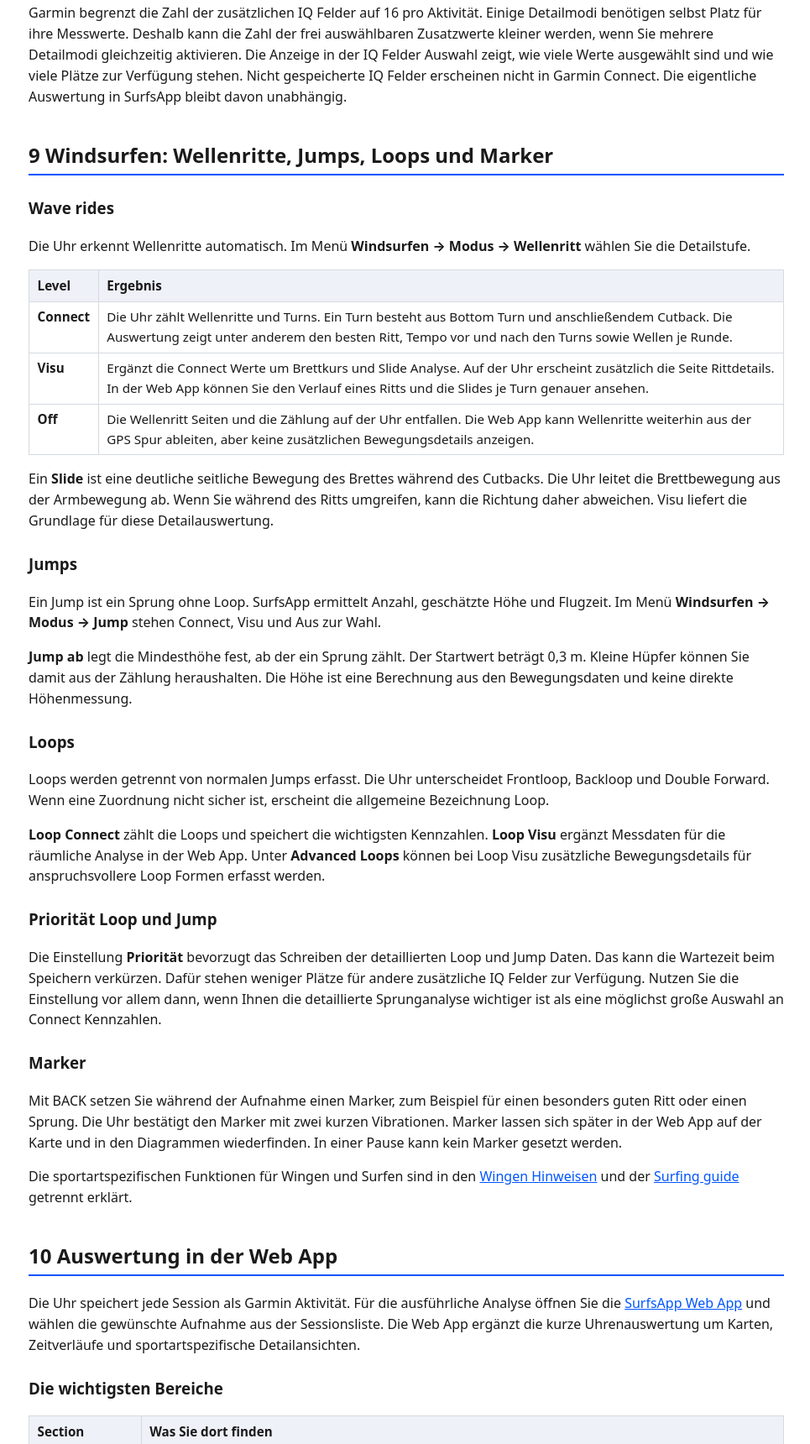
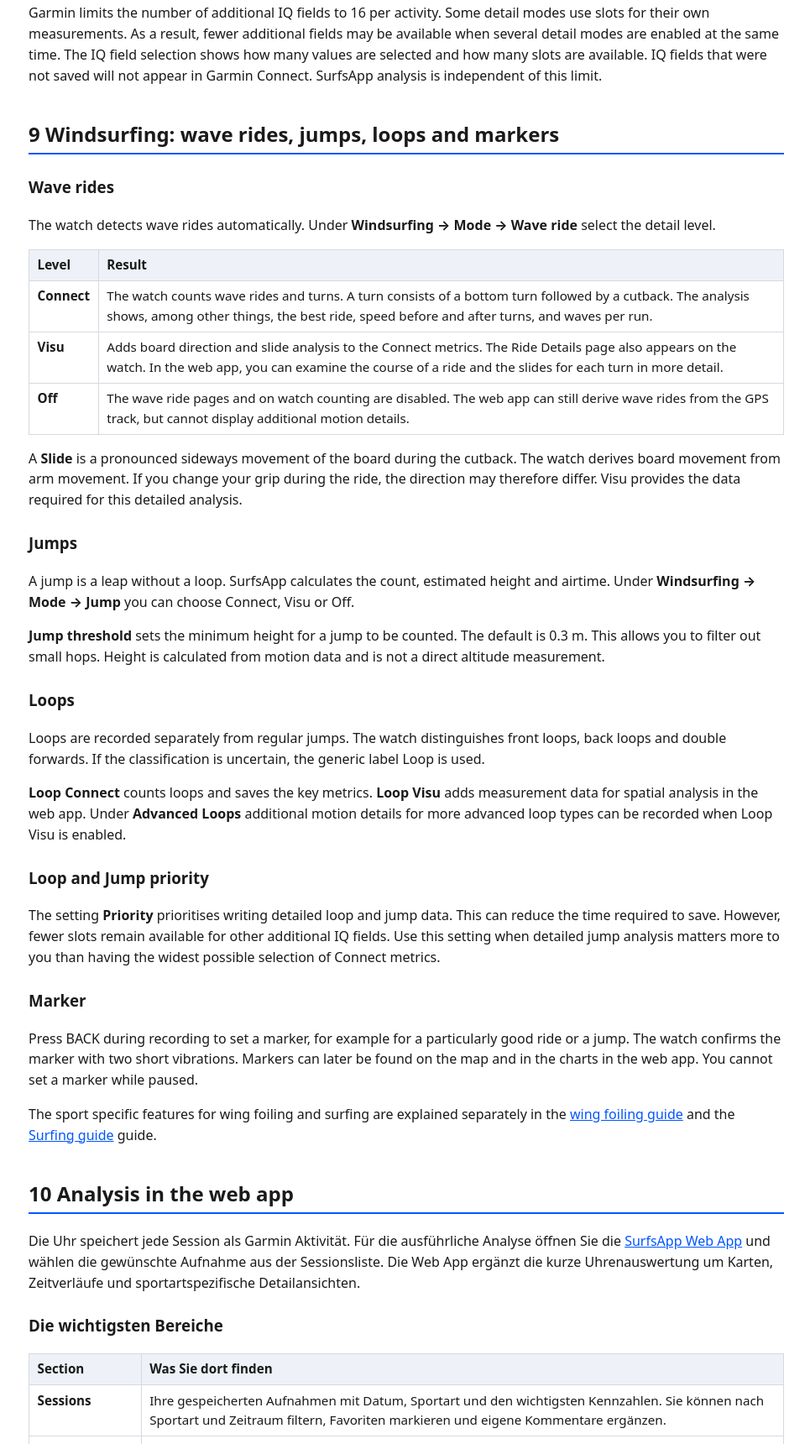
Before and after one commit to AndiSGreenED/surfsapp, a plain HTML site: page anleitung/index.en.html in a window 1280 px wide. Shown: the part 10086-11806 px from the top of the page at 84% size, without its empty margins (156-1121 px from the left). Drawn offline with Linux system fonts and the light colour scheme; no server answers.

Commit message:
Translate user guide wave ride, jump and loop sections

```diff
--- a/anleitung/index.en.html
+++ b/anleitung/index.en.html
@@ -271,32 +271,32 @@
       <tr><td>Wing foiling: Jump</td><td>Counts jumps and saves metrics.</td><td>Additional measurement data for later jump analysis.</td><td>No jump detection.</td></tr>
       <tr><td>Surfing: Wave ride</td><td>Detects wave rides based on speed and movement.</td><td>Records additional motion data. The separate TURNS page still does not currently display turn or slide metrics.</td><td>No wave ride counting on the watch.</td></tr>
     </table>
-    <h3>IQ Felder und eigene Seiten sind nicht dasselbe</h3>
-    <p><b>Custom pages</b> zeigen Werte während der Aufnahme direkt auf der Uhr. <b>IQ fields</b> werden zusätzlich in der gespeicherten Garmin Aktivität abgelegt und können dort in Garmin Connect erscheinen. Die Web App berechnet weitere Kennzahlen aus der FIT Datei und den aufgezeichneten Bewegungsdaten.</p>
-    <p>Die IQ Felder sind je Sportart auswählbar. Typische Gruppen sind Geschwindigkeit, Manöver, Fahrzustände, Wellenritte, Jumps und Loops. Beim Surfen stehen stattdessen Werte zu Ritt, Paddeln und Sitzen bereit. Wählen Sie nur die Kennzahlen, die Sie tatsächlich in Garmin Connect benötigen. Die Uhr zeigt an, wenn eine Auswahl mit dem gewählten Detailmodus nicht vollständig zusammenpasst.</p>
-    <p>Garmin begrenzt die Zahl der zusätzlichen IQ Felder auf 16 pro Aktivität. Einige Detailmodi benötigen selbst Platz für ihre Messwerte. Deshalb kann die Zahl der frei auswählbaren Zusatzwerte kleiner werden, wenn Sie mehrere Detailmodi gleichzeitig aktivieren. Die Anzeige in der IQ Felder Auswahl zeigt, wie viele Werte ausgewählt sind und wie viele Plätze zur Verfügung stehen. Nicht gespeicherte IQ Felder erscheinen nicht in Garmin Connect. Die eigentliche Auswertung in SurfsApp bleibt davon unabhängig.</p>
-    <h2 id="a9">9 Windsurfen: Wellenritte, Jumps, Loops und Marker</h2>
+    <h3>IQ fields and custom pages are not the same</h3>
+    <p><b>Custom pages</b> display values live on the watch during recording. <b>IQ fields</b> are also stored in the saved Garmin activity and may appear in Garmin Connect. The web app calculates additional metrics from the FIT file and the recorded motion data.</p>
+    <p>IQ fields can be selected separately for each sport. Typical groups include speed, manoeuvres, activity states, wave rides, jumps and loops. For surfing, the available values instead cover riding, paddling and sitting. Select only the metrics you actually need in Garmin Connect. The watch indicates when a selection is incompatible with the chosen detail mode.</p>
+    <p>Garmin limits the number of additional IQ fields to 16 per activity. Some detail modes use slots for their own measurements. As a result, fewer additional fields may be available when several detail modes are enabled at the same time. The IQ field selection shows how many values are selected and how many slots are available. IQ fields that were not saved will not appear in Garmin Connect. SurfsApp analysis is independent of this limit.</p>
+    <h2 id="a9">9 Windsurfing: wave rides, jumps, loops and markers</h2>
     <h3>Wave rides</h3>
-    <p>Die Uhr erkennt Wellenritte automatisch. Im Menü <b>Windsurfen → Modus → Wellenritt</b> wählen Sie die Detailstufe.</p>
+    <p>The watch detects wave rides automatically. Under <b>Windsurfing → Mode → Wave ride</b> select the detail level.</p>
     <table>
-      <tr><th>Level</th><th>Ergebnis</th></tr>
-      <tr><td><b>Connect</b></td><td>Die Uhr zählt Wellenritte und Turns. Ein Turn besteht aus Bottom Turn und anschließendem Cutback. Die Auswertung zeigt unter anderem den besten Ritt, Tempo vor und nach den Turns sowie Wellen je Runde.</td></tr>
-      <tr><td><b>Visu</b></td><td>Ergänzt die Connect Werte um Brettkurs und Slide Analyse. Auf der Uhr erscheint zusätzlich die Seite Rittdetails. In der Web App können Sie den Verlauf eines Ritts und die Slides je Turn genauer ansehen.</td></tr>
-      <tr><td><b>Off</b></td><td>Die Wellenritt Seiten und die Zählung auf der Uhr entfallen. Die Web App kann Wellenritte weiterhin aus der GPS Spur ableiten, aber keine zusätzlichen Bewegungsdetails anzeigen.</td></tr>
+      <tr><th>Level</th><th>Result</th></tr>
+      <tr><td><b>Connect</b></td><td>The watch counts wave rides and turns. A turn consists of a bottom turn followed by a cutback. The analysis shows, among other things, the best ride, speed before and after turns, and waves per run.</td></tr>
+      <tr><td><b>Visu</b></td><td>Adds board direction and slide analysis to the Connect metrics. The Ride Details page also appears on the watch. In the web app, you can examine the course of a ride and the slides for each turn in more detail.</td></tr>
+      <tr><td><b>Off</b></td><td>The wave ride pages and on watch counting are disabled. The web app can still derive wave rides from the GPS track, but cannot display additional motion details.</td></tr>
     </table>
-    <p>Ein <b>Slide</b> ist eine deutliche seitliche Bewegung des Brettes während des Cutbacks. Die Uhr leitet die Brettbewegung aus der Armbewegung ab. Wenn Sie während des Ritts umgreifen, kann die Richtung daher abweichen. Visu liefert die Grundlage für diese Detailauswertung.</p>
+    <p>A <b>Slide</b> is a pronounced sideways movement of the board during the cutback. The watch derives board movement from arm movement. If you change your grip during the ride, the direction may therefore differ. Visu provides the data required for this detailed analysis.</p>
     <h3>Jumps</h3>
-    <p>Ein Jump ist ein Sprung ohne Loop. SurfsApp ermittelt Anzahl, geschätzte Höhe und Flugzeit. Im Menü <b>Windsurfen → Modus → Jump</b> stehen Connect, Visu und Aus zur Wahl.</p>
-    <p><b>Jump ab</b> legt die Mindesthöhe fest, ab der ein Sprung zählt. Der Startwert beträgt 0,3 m. Kleine Hüpfer können Sie damit aus der Zählung heraushalten. Die Höhe ist eine Berechnung aus den Bewegungsdaten und keine direkte Höhenmessung.</p>
+    <p>A jump is a leap without a loop. SurfsApp calculates the count, estimated height and airtime. Under <b>Windsurfing → Mode → Jump</b> you can choose Connect, Visu or Off.</p>
+    <p><b>Jump threshold</b> sets the minimum height for a jump to be counted. The default is 0.3 m. This allows you to filter out small hops. Height is calculated from motion data and is not a direct altitude measurement.</p>
     <h3>Loops</h3>
-    <p>Loops werden getrennt von normalen Jumps erfasst. Die Uhr unterscheidet Frontloop, Backloop und Double Forward. Wenn eine Zuordnung nicht sicher ist, erscheint die allgemeine Bezeichnung Loop.</p>
-    <p><b>Loop Connect</b> zählt die Loops und speichert die wichtigsten Kennzahlen. <b>Loop Visu</b> ergänzt Messdaten für die räumliche Analyse in der Web App. Unter <b>Advanced Loops</b> können bei Loop Visu zusätzliche Bewegungsdetails für anspruchsvollere Loop Formen erfasst werden.</p>
-    <h3>Priorität Loop und Jump</h3>
-    <p>Die Einstellung <b>Priorität</b> bevorzugt das Schreiben der detaillierten Loop und Jump Daten. Das kann die Wartezeit beim Speichern verkürzen. Dafür stehen weniger Plätze für andere zusätzliche IQ Felder zur Verfügung. Nutzen Sie die Einstellung vor allem dann, wenn Ihnen die detaillierte Sprunganalyse wichtiger ist als eine möglichst große Auswahl an Connect Kennzahlen.</p>
+    <p>Loops are recorded separately from regular jumps. The watch distinguishes front loops, back loops and double forwards. If the classification is uncertain, the generic label Loop is used.</p>
+    <p><b>Loop Connect</b> counts loops and saves the key metrics. <b>Loop Visu</b> adds measurement data for spatial analysis in the web app. Under <b>Advanced Loops</b> additional motion details for more advanced loop types can be recorded when Loop Visu is enabled.</p>
+    <h3>Loop and Jump priority</h3>
+    <p>The setting <b>Priority</b> prioritises writing detailed loop and jump data. This can reduce the time required to save. However, fewer slots remain available for other additional IQ fields. Use this setting when detailed jump analysis matters more to you than having the widest possible selection of Connect metrics.</p>
     <h3>Marker</h3>
-    <p>Mit BACK setzen Sie während der Aufnahme einen Marker, zum Beispiel für einen besonders guten Ritt oder einen Sprung. Die Uhr bestätigt den Marker mit zwei kurzen Vibrationen. Marker lassen sich später in der Web App auf der Karte und in den Diagrammen wiederfinden. In einer Pause kann kein Marker gesetzt werden.</p>
-    <p>Die sportartspezifischen Funktionen für Wingen und Surfen sind in den <a href="../wingen/index.en.html">Wingen Hinweisen</a> und der <a href="../surfen/index.en.html">Surfing guide</a> getrennt erklärt.</p>
-    <h2 id="a10">10 Auswertung in der Web App</h2>
+    <p>Press BACK during recording to set a marker, for example for a particularly good ride or a jump. The watch confirms the marker with two short vibrations. Markers can later be found on the map and in the charts in the web app. You cannot set a marker while paused.</p>
+    <p>The sport specific features for wing foiling and surfing are explained separately in the <a href="../wingen/index.en.html">wing foiling guide</a> and the <a href="../surfen/index.en.html">Surfing guide</a> guide.</p>
+    <h2 id="a10">10 Analysis in the web app</h2>
     <p>Die Uhr speichert jede Session als Garmin Aktivität. Für die ausführliche Analyse öffnen Sie die <a href="https://surfsapp.pages.dev/" target="_blank" rel="noopener">SurfsApp Web App</a> und wählen die gewünschte Aufnahme aus der Sessionsliste. Die Web App ergänzt die kurze Uhrenauswertung um Karten, Zeitverläufe und sportartspezifische Detailansichten.</p>
     <h3>Die wichtigsten Bereiche</h3>
     <table>
```
